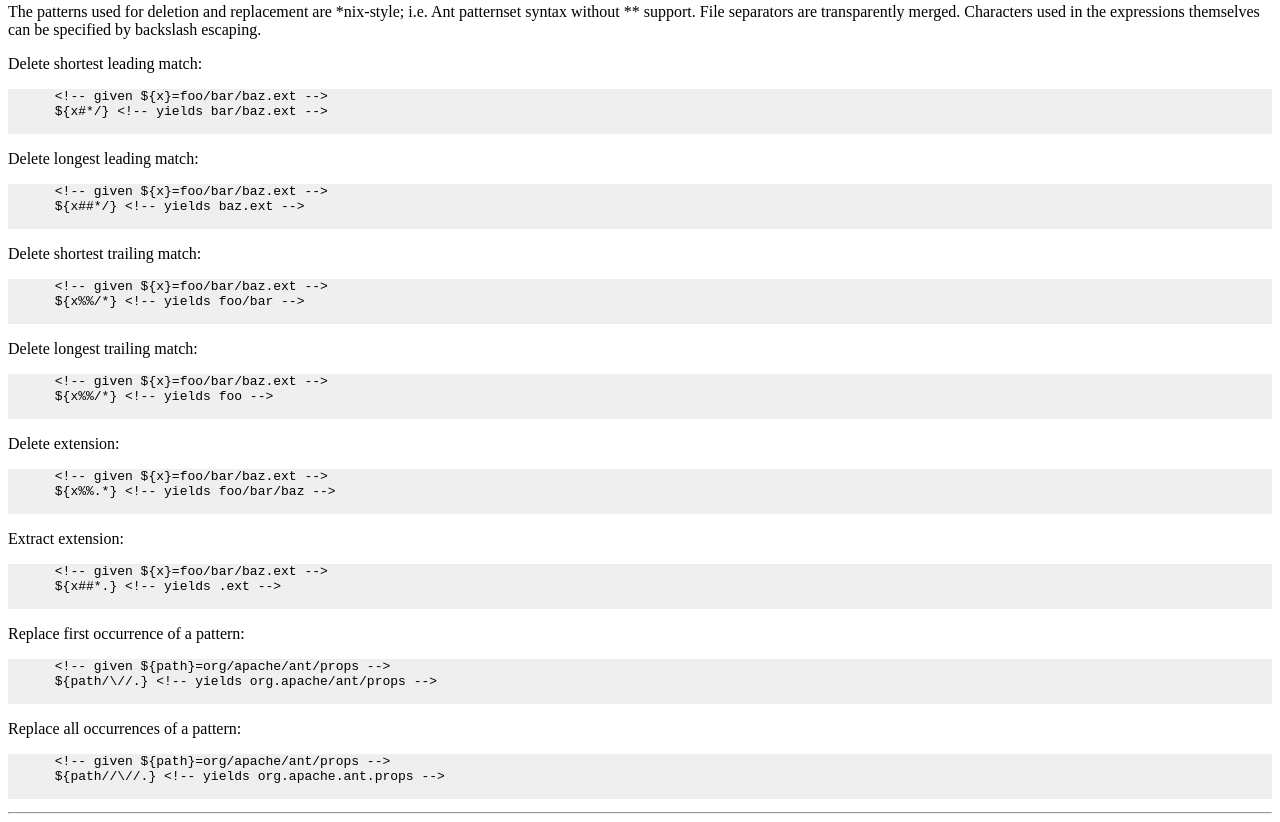
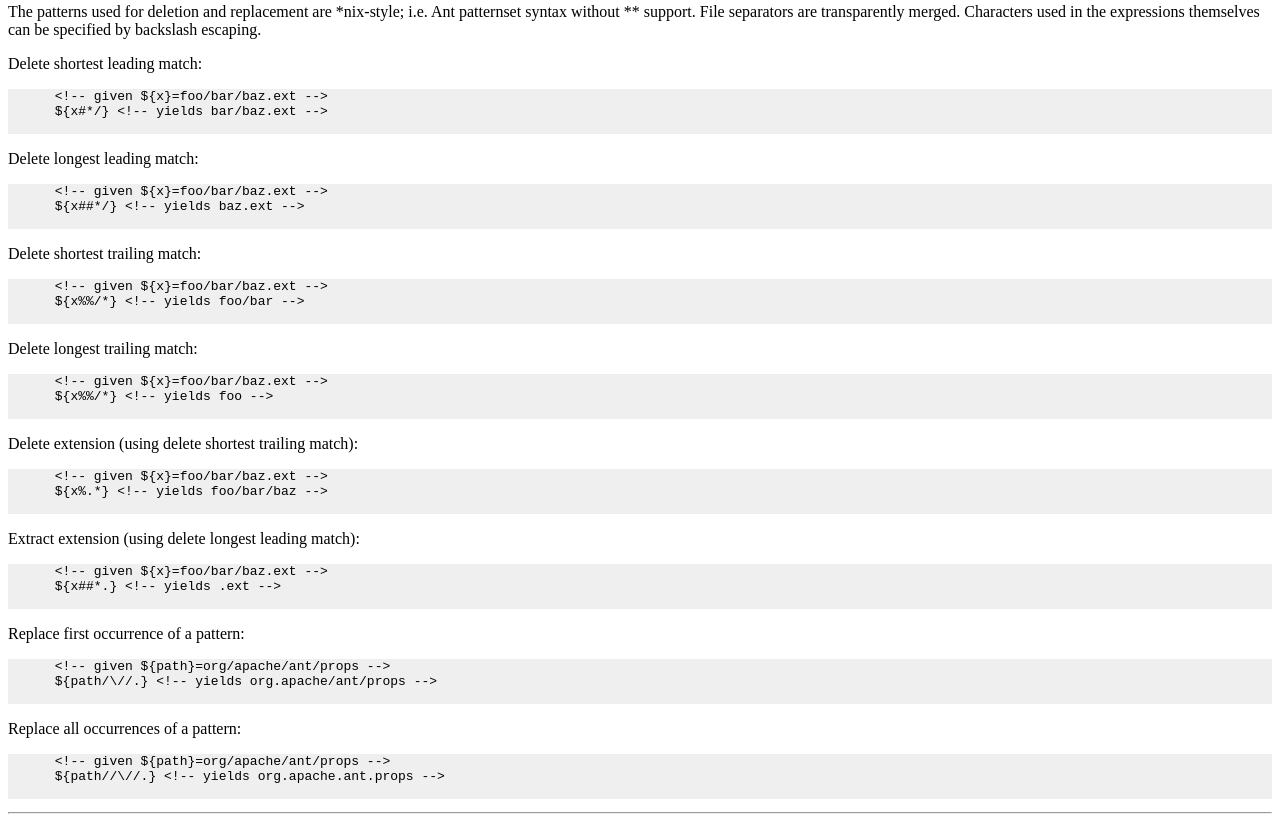
Before and after one commit to apache/ant-antlibs-props, a plain HTML site: page docs/stringops.html in a window 1280 px wide. Shown: the part 587-1409 px from the top of the page. Drawn offline with Linux system fonts and the light colour scheme.

Commit message:
refine stringops doc
git-svn-id: https://svn.apache.org/repos/asf/ant/sandbox/antlibs/props/trunk@550674 13f79535-47bb-0310-9956-ffa450edef68

```diff
--- a/docs/stringops.html
+++ b/docs/stringops.html
@@ -77,13 +77,13 @@
       ${x%%/*} &lt;!-- yields foo --&gt;
     </pre>
 
-    <p>Delete extension:</p>
+    <p>Delete extension (using delete shortest trailing match):</p>
     <pre>
       &lt;!-- given ${x}=foo/bar/baz.ext --&gt;
-      ${x%%.*} &lt;!-- yields foo/bar/baz --&gt;
+      ${x%.*} &lt;!-- yields foo/bar/baz --&gt;
     </pre>
 
-    <p>Extract extension:</p>
+    <p>Extract extension (using delete longest leading match):</p>
     <pre>
       &lt;!-- given ${x}=foo/bar/baz.ext --&gt;
       ${x##*.} &lt;!-- yields .ext --&gt;
```
